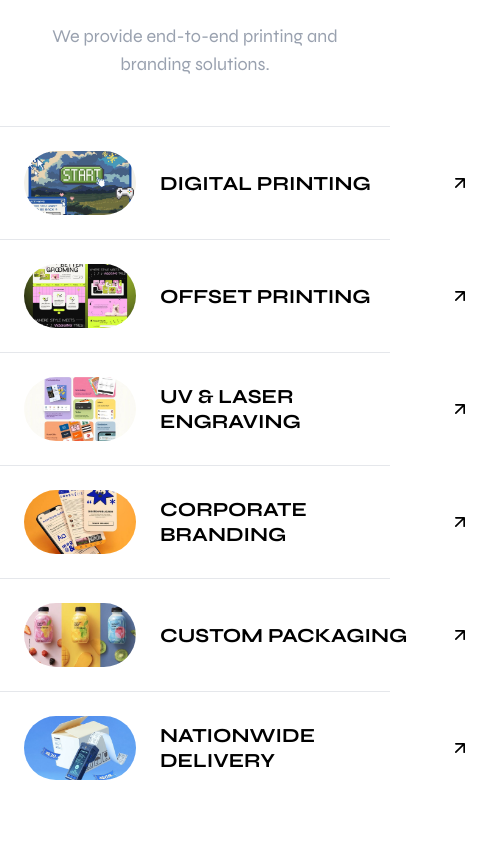
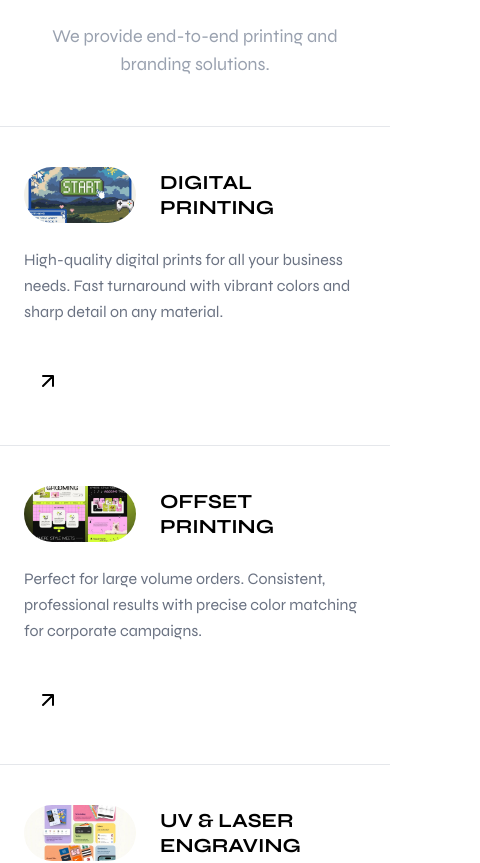
Before and after one commit to Hafsajillani/al-jannat, a Next.js app in the folder frontend/: page / in a window 390 px wide. Shown: the part 5321-6184 px from the top of the page, 480 px wide, since content can reach past the window. Built offline with nearby package versions, Linux system fonts and the light colour scheme; a web font is replaced by a local one.

Commit message:
update service section

```diff
--- a/frontend/components/Services.tsx
+++ b/frontend/components/Services.tsx
@@ -55,7 +55,6 @@ const ServicesSection = () => {
   };
 
   const handleTouchEnd = () => {
-    // Keep the hover/active effect visible a bit longer after touch ends
     timeoutRef.current = setTimeout(() => {
       setActiveId(null);
       timeoutRef.current = null;
@@ -90,24 +89,24 @@ const ServicesSection = () => {
           return (
             <div
               key={service.id}
-              className={`group flex items-center gap-6 py-6 cursor-pointer px-6 md:px-16 transition-colors duration-300 hover:bg-black ${
-                isActive ? "bg-black" : ""
+              className={`group flex flex-col md:flex-row md:items-center gap-4 md:gap-6 py-10 md:py-6 cursor-pointer px-6 md:px-16 transition-colors duration-300 hover:bg-black ${
+                isActive ? "bg-black" : "bg-white"
               }`}
               onTouchStart={() => handleTouchStart(service.id)}
               onTouchEnd={handleTouchEnd}
             >
-            {/* Image */}
-            <div className="flex-shrink-0 w-28 h-16 rounded-full overflow-hidden relative">
+              {/* Mobile Header Row: Image + Title */}
+              <div className="flex items-center gap-6">
+                <div className="flex-shrink-0 w-28 h-14 md:w-28 md:h-16 rounded-full overflow-hidden relative">
                   <Image
                     src={service.image}
                     alt={service.title}
-                layout="fill"
-                objectFit="cover"
+                    fill
+                    className="object-cover"
                   />
                 </div>
 
-              {/* Title */}
-              <div className="w-64 flex-shrink-0">
+                <div className="flex-1 md:w-64 md:flex-shrink-0">
                   <h2
                     className={`text-xl md:text-2xl font-bold leading-tight transition-colors duration-300 ${
                       isActive ? "text-white" : "text-black group-hover:text-white"
@@ -116,11 +115,12 @@ const ServicesSection = () => {
                     {service.title}
                   </h2>
                 </div>
+              </div>
 
-              {/* Description */}
-              <div className="flex-1 hidden md:block">
+              {/* Description Body */}
+              <div className="mt-2 md:mt-0 md:flex-1">
                 <p
-                  className={`text-sm md:text-base leading-relaxed transition-colors duration-300 ${
+                  className={`text-base md:text-base leading-relaxed transition-colors duration-300 ${
                     isActive
                       ? "text-gray-300"
                       : "text-gray-500 group-hover:text-gray-300"
@@ -130,18 +130,18 @@ const ServicesSection = () => {
                 </p>
               </div>
 
-              {/* Arrow - yellow on hover / active */}
-              <div className="flex-shrink-0 ml-auto">
+              {/* Clean Arrow Circle (No border, original yellow) */}
+              <div className="mt-4 md:mt-0 md:flex-shrink-0 md:ml-auto">
                 <div
-                  className={`w-10 h-10 md:w-12 md:h-12 flex items-center justify-center rounded-full transition-colors duration-300 ${
+                  className={`w-12 h-12 flex items-center justify-center rounded-full transition-all duration-300 ${
                     isActive
-                      ? "bg-yellow-400 border-yellow-400"
-                      : "group-hover:bg-yellow-400 group-hover:border-yellow-400"
+                      ? "bg-yellow-400"
+                      : "bg-transparent group-hover:bg-yellow-400"
                   }`}
                 >
                   <svg
                     xmlns="http://www.w3.org/2000/svg"
-                    className={`w-5 h-5 md:w-6 md:h-6 transition-colors duration-300 ${
+                    className={`w-6 h-6 transition-colors duration-300 ${
                       isActive ? "text-white" : "text-black group-hover:text-white"
                     }`}
                     fill="none"
```
Lines whose indentation alone changed are shown as unchanged.
